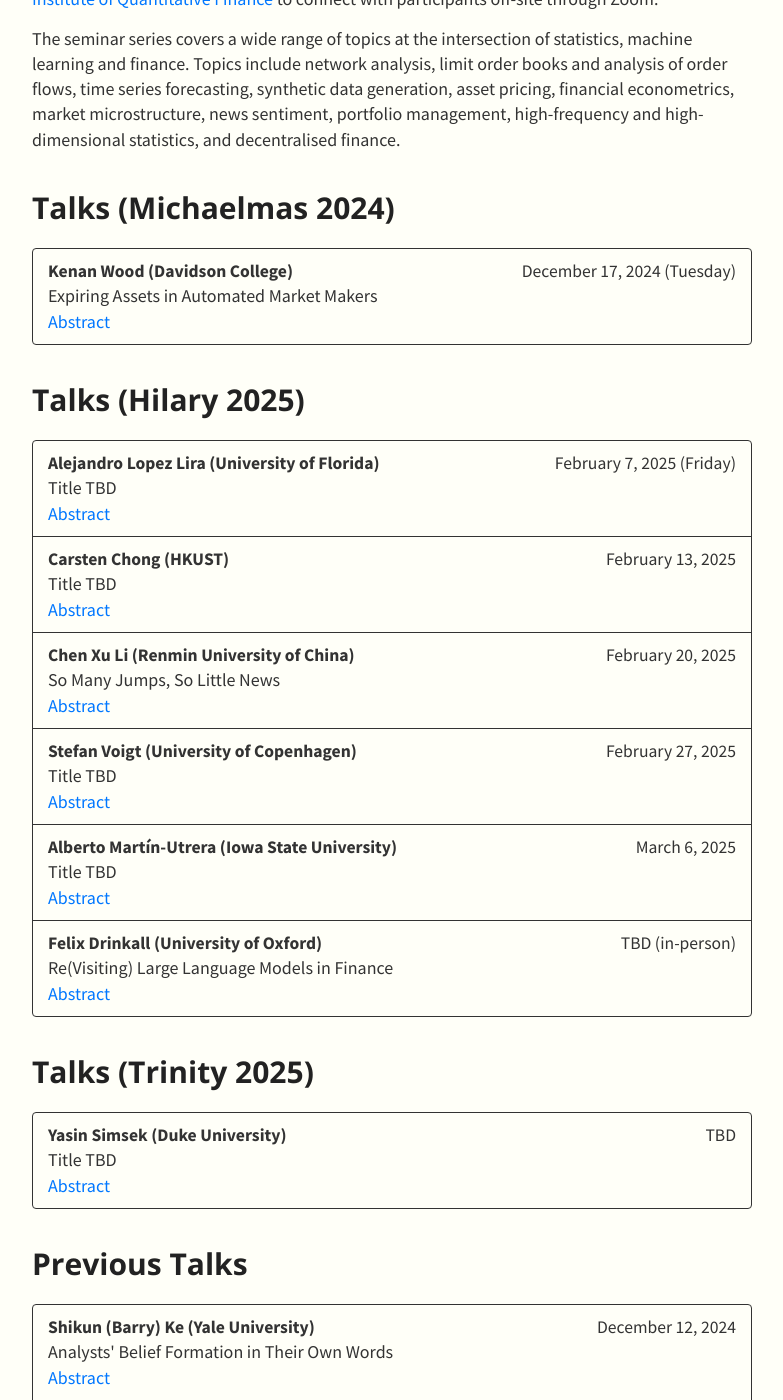
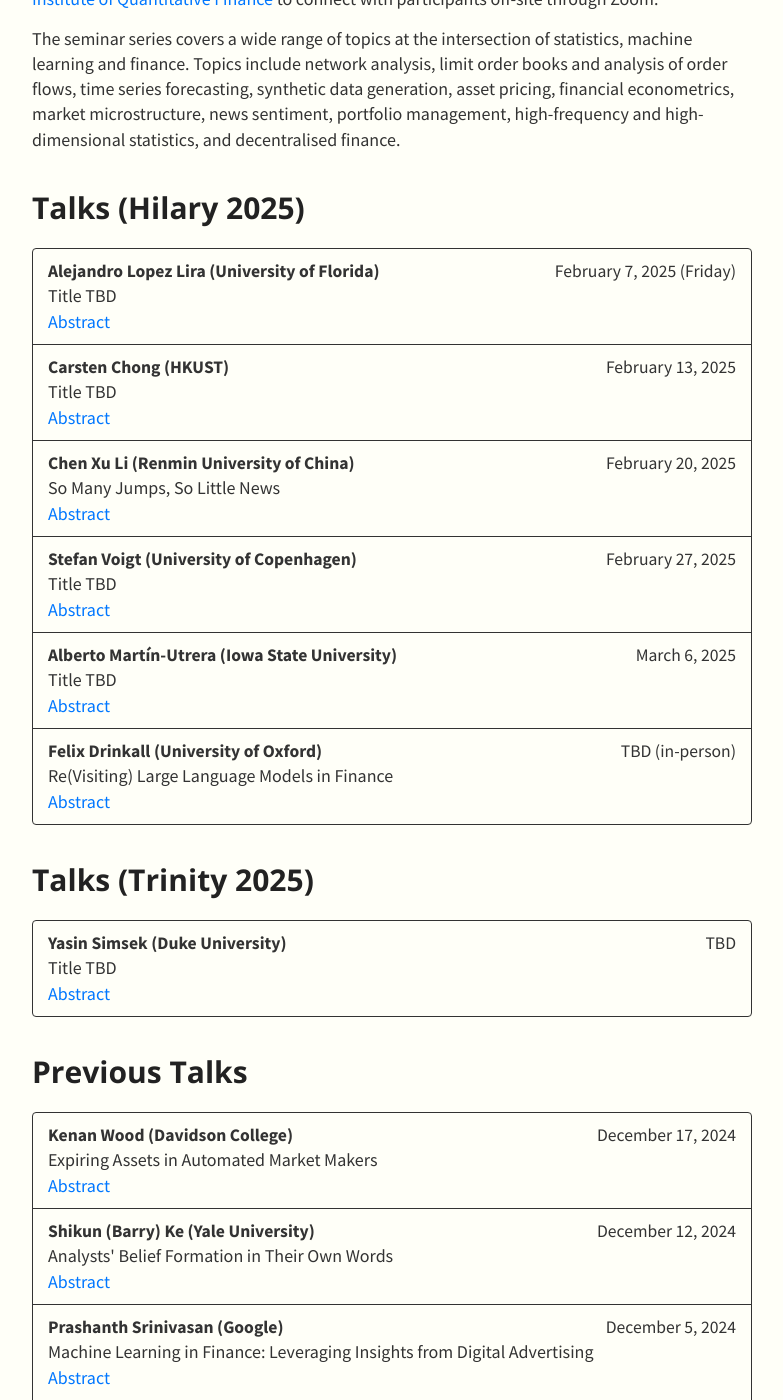
Before and after one commit to SML-Fin/SML-Fin.github.io, a Jekyll site: the page built from index.md, in a window 1280 px wide and 1400 px high, scrolled down 327 px. Shown: the whole window, without its empty margins (248-1031 px from the left). Built offline with Jekyll 4.4.1, drawn with Linux system fonts in a browser that asks for light colours; nearby versions of some CDN libraries; our own code applies the rules of GitHub Pages for plain Markdown files; some of the changed text lies outside the part shown.

Commit message:
Update talks.yml

```diff
--- a/_data/talks.yml
+++ b/_data/talks.yml
@@ -1,10 +1,3 @@
-- type: Talks (Michaelmas 2024)
-  members:
-    - speaker: Kenan Wood (Davidson College)
-      date: December 17, 2024 (Tuesday)
-      title: Expiring Assets in Automated Market Makers
-      abstract: An automated market maker (AMM) is a replicated state machine that allows parties to trade electronic assets according to a fixed mathematical formula. AMMs are typically implemented as smart contracts on blockchains. Classical AMMs rely on arbitrage to keep prices close to the market price. If an AMM's price is too far above or below the market's price, an arbitrageur will buy the AMM's undervalued asset to resell on the market, continuing until the AMM's price is in line with the market's. Classical AMMs are ill-equipped to trade assets that expire, such as theater tickets, airline tickets, or certain kinds of options. As the expiration time approaches, price adjustment via arbitrage may fail for a number of reasons. In this presentation, we propose a design for a decentralized exchange (DEX) for trading assets that expire. This design combines aspects of AMMs and limit-order books. The DEX construction guarantees that trades are fulfilled in a timely manner, and that no asset remains unsold if someone is willing to buy it at an acceptable price.
-
 - type: Talks (Hilary 2025)
   members:
     - speaker: Alejandro Lopez Lira (University of Florida)
@@ -41,6 +34,10 @@
 
 - type: Previous Talks
   members:
+    - speaker: Kenan Wood (Davidson College)
+      date: December 17, 2024
+      title: Expiring Assets in Automated Market Makers
+      abstract: An automated market maker (AMM) is a replicated state machine that allows parties to trade electronic assets according to a fixed mathematical formula. AMMs are typically implemented as smart contracts on blockchains. Classical AMMs rely on arbitrage to keep prices close to the market price. If an AMM's price is too far above or below the market's price, an arbitrageur will buy the AMM's undervalued asset to resell on the market, continuing until the AMM's price is in line with the market's. Classical AMMs are ill-equipped to trade assets that expire, such as theater tickets, airline tickets, or certain kinds of options. As the expiration time approaches, price adjustment via arbitrage may fail for a number of reasons. In this presentation, we propose a design for a decentralized exchange (DEX) for trading assets that expire. This design combines aspects of AMMs and limit-order books. The DEX construction guarantees that trades are fulfilled in a timely manner, and that no asset remains unsold if someone is willing to buy it at an acceptable price.
     - speaker: Shikun (Barry) Ke (Yale University)
       date: December 12, 2024
       title: Analysts' Belief Formation in Their Own Words
```
